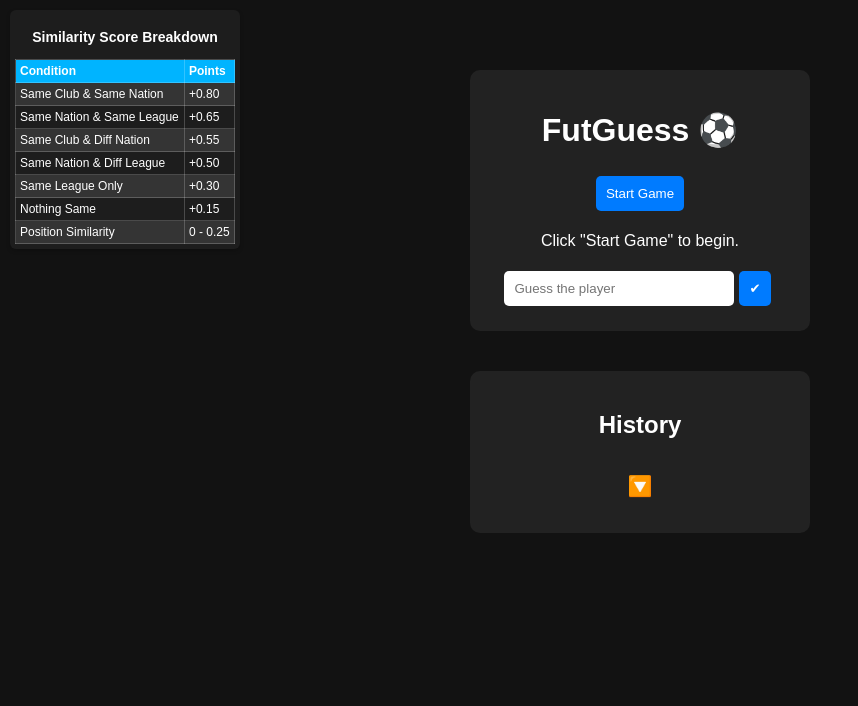
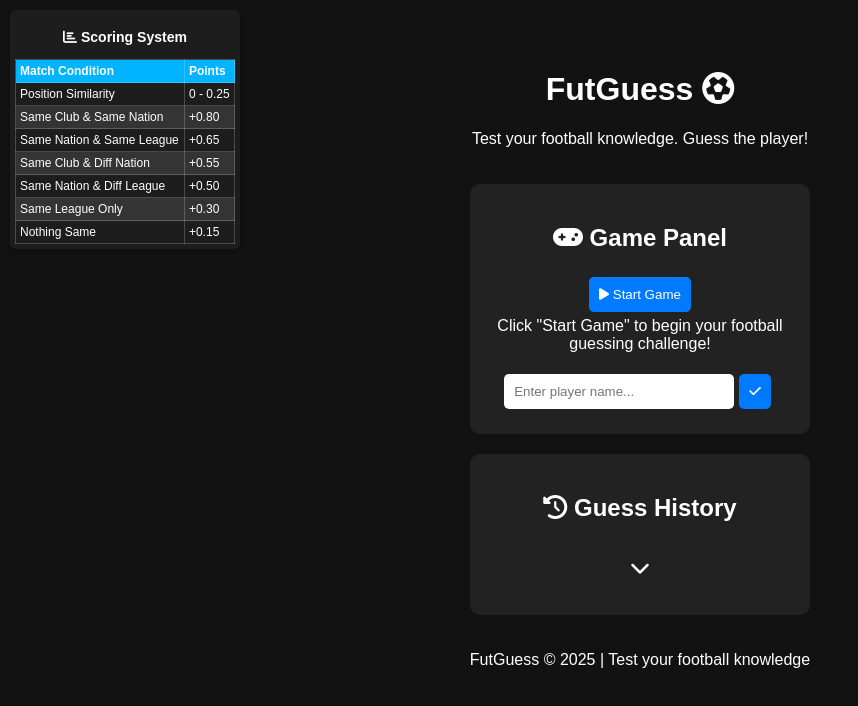
Before and after one commit to lordaarush/Guess-The-Footballer, a plain HTML site: page static/index.html in a window 1280 px wide. Shown: the whole page, without its empty margins (0-858 px from the left). Drawn offline with Linux system fonts and the light colour scheme.

Commit message:
Update index.html
new claude design

```diff
--- a/static/index.html
+++ b/static/index.html
@@ -5,53 +5,93 @@
     <meta name="viewport" content="width=device-width, initial-scale=1.0">
     <title>FutGuess</title>
     <link rel="stylesheet" href="/static/styles.css">
+    <link rel="stylesheet" href="https://cdnjs.cloudflare.com/ajax/libs/font-awesome/6.4.0/css/all.min.css">
     <script src="/static/script.js"></script>
 </head>
 <body>
+    <div class="container">
+        <div class="game-header">
+            <h1 class="logo">Fut<span class="accent">Guess</span> <i class="fas fa-futbol"></i></h1>
+            <p class="tagline">Test your football knowledge. Guess the player!</p>
+        </div>
 
+        <div class="main-content">
             <div class="score-table-container">
-        <h3>Similarity Score Breakdown</h3>
+                <h3 class="score-table-title"><i class="fas fa-chart-bar"></i> Scoring System</h3>
                 <table class="score-table">
-            <tr><th>Condition</th><th>Points</th></tr>
-            <tr><td>Same Club & Same Nation</td><td>+0.80</td></tr>
-            <tr><td>Same Nation & Same League</td><td>+0.65</td></tr>
-            <tr><td>Same Club & Diff Nation</td><td>+0.55</td></tr>
-            <tr><td>Same Nation & Diff League</td><td>+0.50</td></tr>
-            <tr><td>Same League Only</td><td>+0.30</td></tr>
-            <tr><td>Nothing Same</td><td>+0.15</td></tr>
-            <tr><td>Position Similarity</td><td>0 - 0.25</td></tr>
+                    <thead>
+                        <tr>
+                            <th>Match Condition</th>
+                            <th>Points</th>
+                        </tr>
+                    </thead>
+                    <tbody>
+                        <tr class="highlight-row">
+                            <td>Position Similarity</td>
+                            <td class="score-value primary-value">0 - 0.25</td>
+                        </tr>
+                        <tr>
+                            <td>Same Club & Same Nation</td>
+                            <td class="score-value">+0.80</td>
+                        </tr>
+                        <tr>
+                            <td>Same Nation & Same League</td>
+                            <td class="score-value">+0.65</td>
+                        </tr>
+                        <tr>
+                            <td>Same Club & Diff Nation</td>
+                            <td class="score-value">+0.55</td>
+                        </tr>
+                        <tr>
+                            <td>Same Nation & Diff League</td>
+                            <td class="score-value">+0.50</td>
+                        </tr>
+                        <tr>
+                            <td>Same League Only</td>
+                            <td class="score-value">+0.30</td>
+                        </tr>
+                        <tr>
+                            <td>Nothing Same</td>
+                            <td class="score-value">+0.15</td>
+                        </tr>
+                    </tbody>
                 </table>
             </div>
 
-    <div class="container">
             <div class="card">
-            <h1>Fut<span class="accent">Guess</span> ⚽</h1>
+                <h2 class="card-title"><i class="fas fa-gamepad"></i> Game Panel</h2>
 
-            <button id="start-game">Start Game</button>
-            <button id="reveal-button" class="reveal-btn" style="display:none;">Reveal Player</button>
+                <button id="start-game" class="btn"><i class="fas fa-play"></i> Start Game</button>
+                <button id="reveal-button" class="btn btn-danger" style="display:none;"><i class="fas fa-eye"></i> Reveal Player</button>
 
-            <p id="message">Click "Start Game" to begin.</p>
+                <div id="message" class="message">Click "Start Game" to begin your football guessing challenge!</div>
+                <p id="player-metadata" class="metadata"></p>
 
                 <div class="input-group">
-                <input type="text" id="player-input" placeholder="Guess the player">
-                <button id="check-button">✔</button>
+                    <input type="text" id="player-input" class="input-field" placeholder="Enter player name...">
+                    <button id="check-button" class="check-btn"><i class="fas fa-check"></i></button>
                 </div>
 
-            <div class="progress-container" id="progress-container">
+                <div class="progress-container" id="progress-container" style="display: none;">
                     <div class="similarity-bar" id="similarity-bar"></div>
                 </div>
 
-            <p id="attempts" style="display: none;">Attempts: 0</p>
+                <p id="attempts" class="attempts" style="display: none;">Attempts: 0</p>
             </div>
 
             <div class="card">
                 <div class="history-header">
-                <h2>History</h2>
-                <button id="toggle-history" class="toggle-button">🔽</button>
+                    <h2 class="card-title"><i class="fas fa-history"></i> Guess History</h2>
+                    <button id="toggle-history" class="toggle-button"><i class="fas fa-chevron-down"></i></button>
                 </div>
                 <div class="history-list" id="history-container">
-                <p class="no-history">No comparisons yet</p>
+                    <p class="no-history">Your guesses will appear here</p>
                 </div>
+            </div>
+        </div>
+
+        <div class="footer">
+            <p>FutGuess &copy; 2025 | Test your football knowledge</p>
         </div>
     </div>
 </body>
```
Lines whose indentation alone changed are shown as unchanged.
